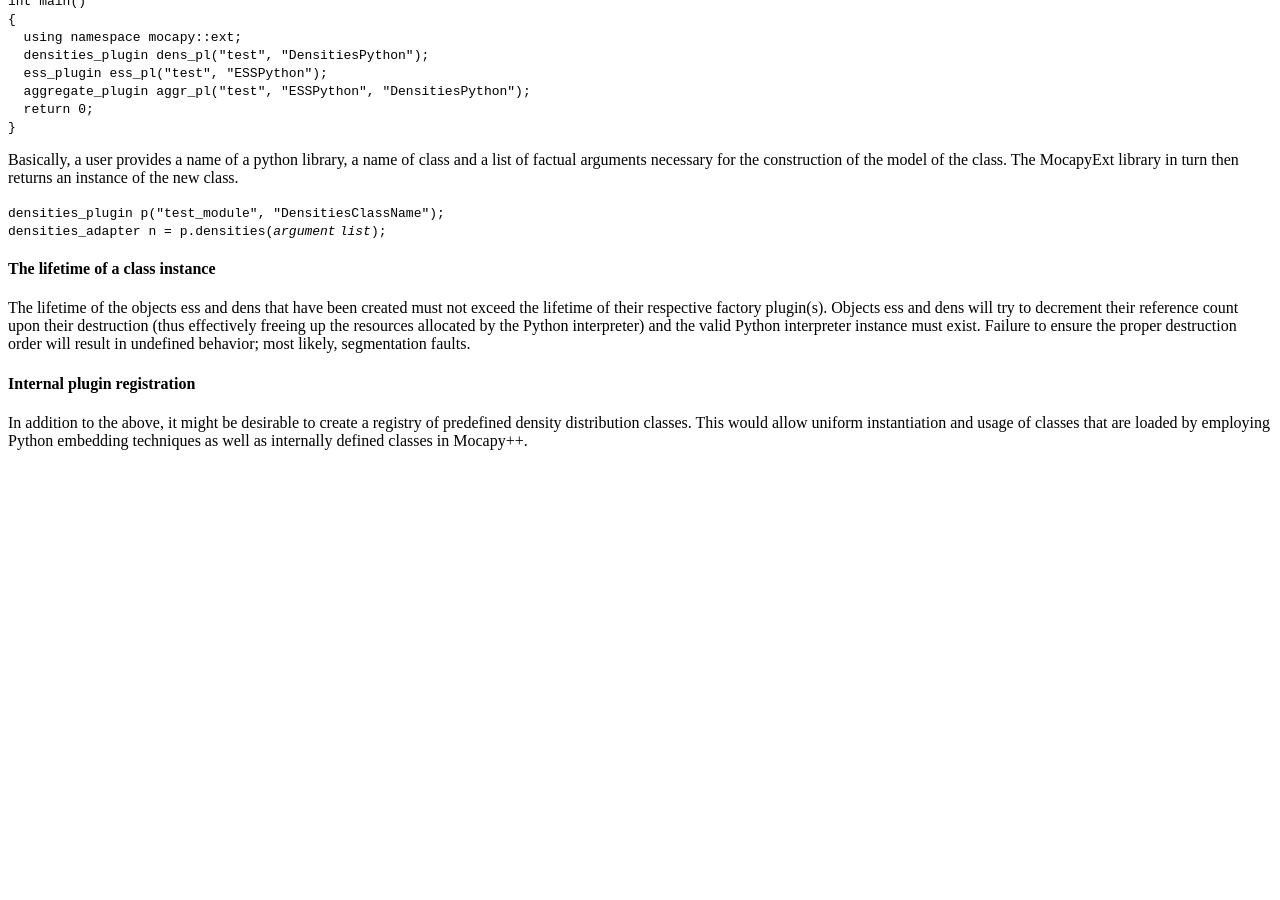
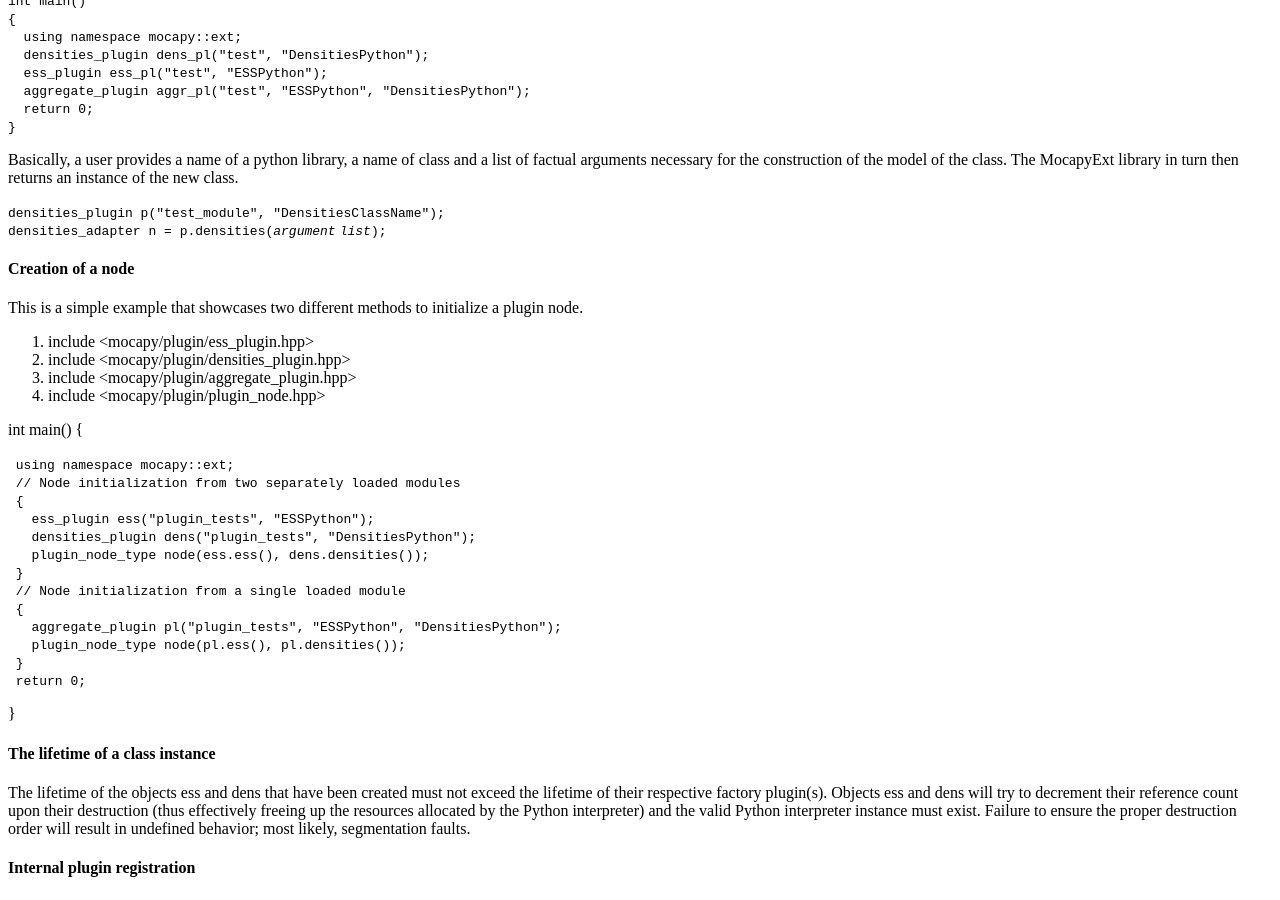
Before and after one commit to biopython/biopython.github.io, a Jekyll site: the page built from wiki/GSOC2011_MocapyExt.md, in a window 1280 px wide and 900 px high, scrolled down 3311 px. Built offline with Jekyll 4.4.1, drawn with Linux system fonts in a browser that asks for light colours; before the commit the page ends 3777 px from its top, so only the background shows below that.

Commit message:
/* Prototype implementation */

```diff
--- a/wiki/GSOC2011_MocapyExt.md
+++ b/wiki/GSOC2011_MocapyExt.md
@@ -310,6 +310,34 @@ instance of the new class.
 `densities_plugin p("test_module", "DensitiesClassName");`
 `densities_adapter n = p.densities(`*`argument` `list`*`);`
 
+#### Creation of a node
+
+This is a simple example that showcases two different methods to
+initialize a plugin node.
+
+1.  include &lt;mocapy/plugin/ess\_plugin.hpp&gt;
+2.  include &lt;mocapy/plugin/densities\_plugin.hpp&gt;
+3.  include &lt;mocapy/plugin/aggregate\_plugin.hpp&gt;
+4.  include &lt;mocapy/plugin/plugin\_node.hpp&gt;
+
+int main() {
+
+` using namespace mocapy::ext;`
+` // Node initialization from two separately loaded modules`
+` {`
+`   ess_plugin ess("plugin_tests", "ESSPython");`
+`   densities_plugin dens("plugin_tests", "DensitiesPython");`
+`   plugin_node_type node(ess.ess(), dens.densities());`
+` }`
+` // Node initialization from a single loaded module`
+` {`
+`   aggregate_plugin pl("plugin_tests", "ESSPython", "DensitiesPython");`
+`   plugin_node_type node(pl.ess(), pl.densities());`
+` }`
+` return 0;`
+
+}
+
 #### The lifetime of a class instance
 
 The lifetime of the objects ess and dens that have been created must not
```
Also changed, not shown: 1 other file.
